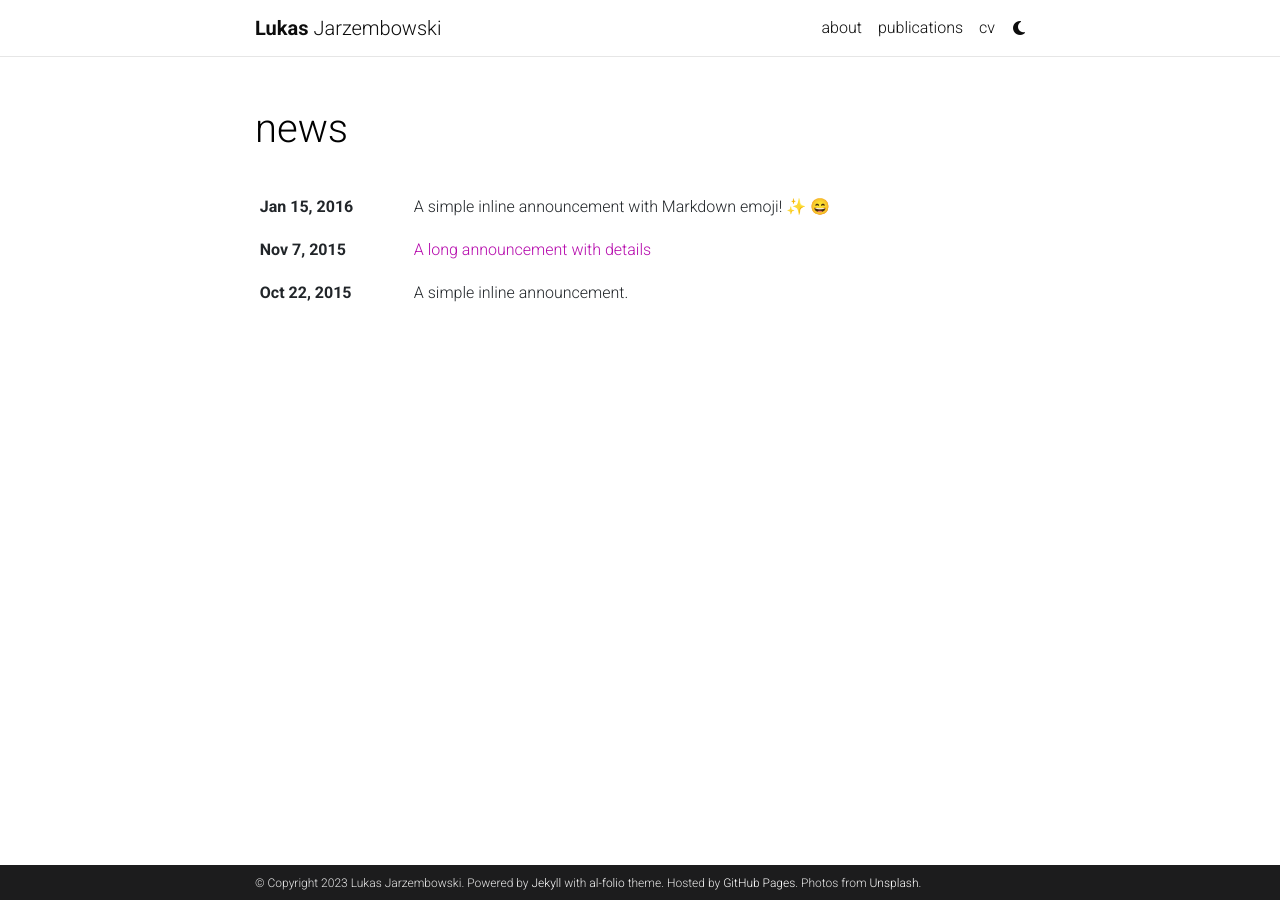
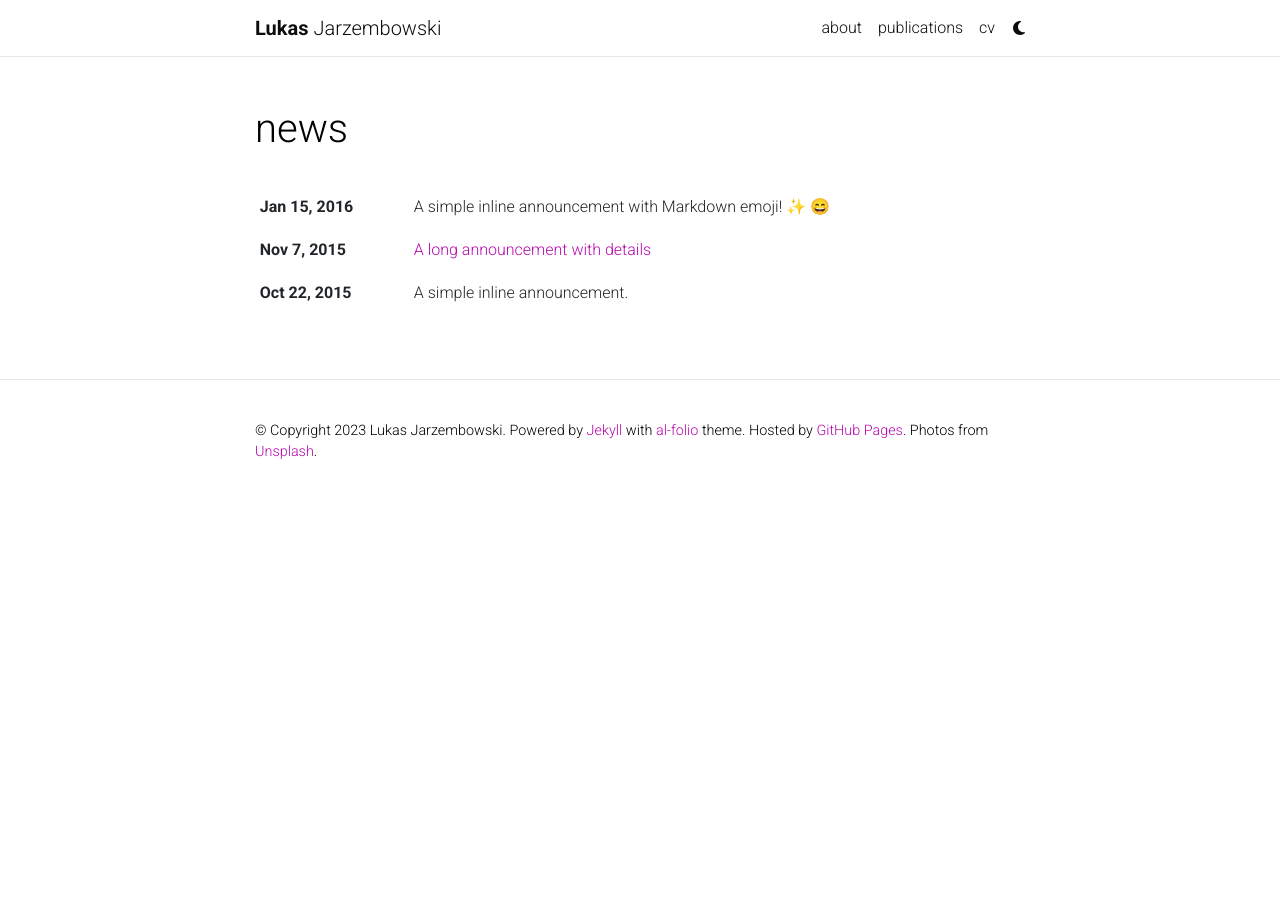
Before and after one commit to lukasjarzembowski/lukasjarzembowski.github.io, a Jekyll site: the page built from news.html, in a window 1280 px wide. Built offline with Jekyll 4.4.1, drawn with Linux system fonts in a browser that asks for light colours; emoji names are drawn with the system emoji font; comment, search, counter and statistics services are not loaded; a style sheet for code colours, icons or effects is not loaded.

Commit message:
Update _config.yml

```diff
--- a/_config.yml
+++ b/_config.yml
@@ -16,7 +16,7 @@
 keywords: jekyll, jekyll-theme, academic-website, portfolio-website  # add your own keywords or leave empty
 
 lang: en # the language of your site (for example: en, fr, cn, ru, etc.)
-icon: ⚛️  # the emoji used as the favicon (alternatively, provide image name in /assets/img/)
+icon: ⚈  # the emoji used as the favicon (alternatively, provide image name in /assets/img/)
 
 url: https://lukasjarzembowski.github.io # the base hostname & protocol for your site
 baseurl: # the subpath of your site, e.g. /blog/
@@ -48,7 +48,7 @@
 # -----------------------------------------------------------------------------
 
 navbar_fixed: true
-footer_fixed: true
+footer_fixed: false
 
 # Dimensions
 max_width: 800px
@@ -104,7 +104,6 @@
 wechat_qr: # filename of your wechat qr-code saved as an image (e.g., wechat-qr.png if saved to assets/img/wechat-qr.png)
 
 contact_note: >
-  Please do not try to reach me.
 
 # -----------------------------------------------------------------------------
 # Analytics and search engine verification
```
